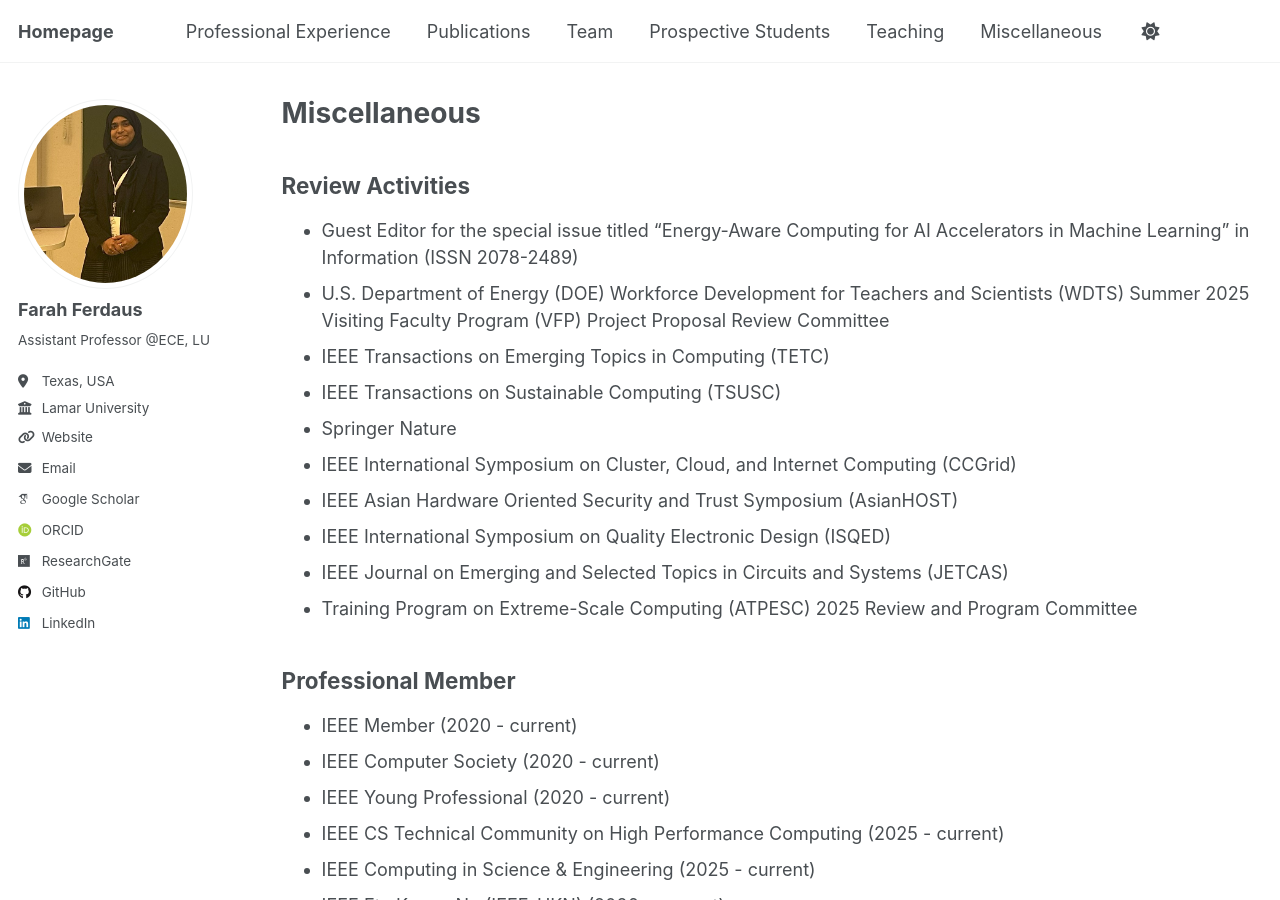
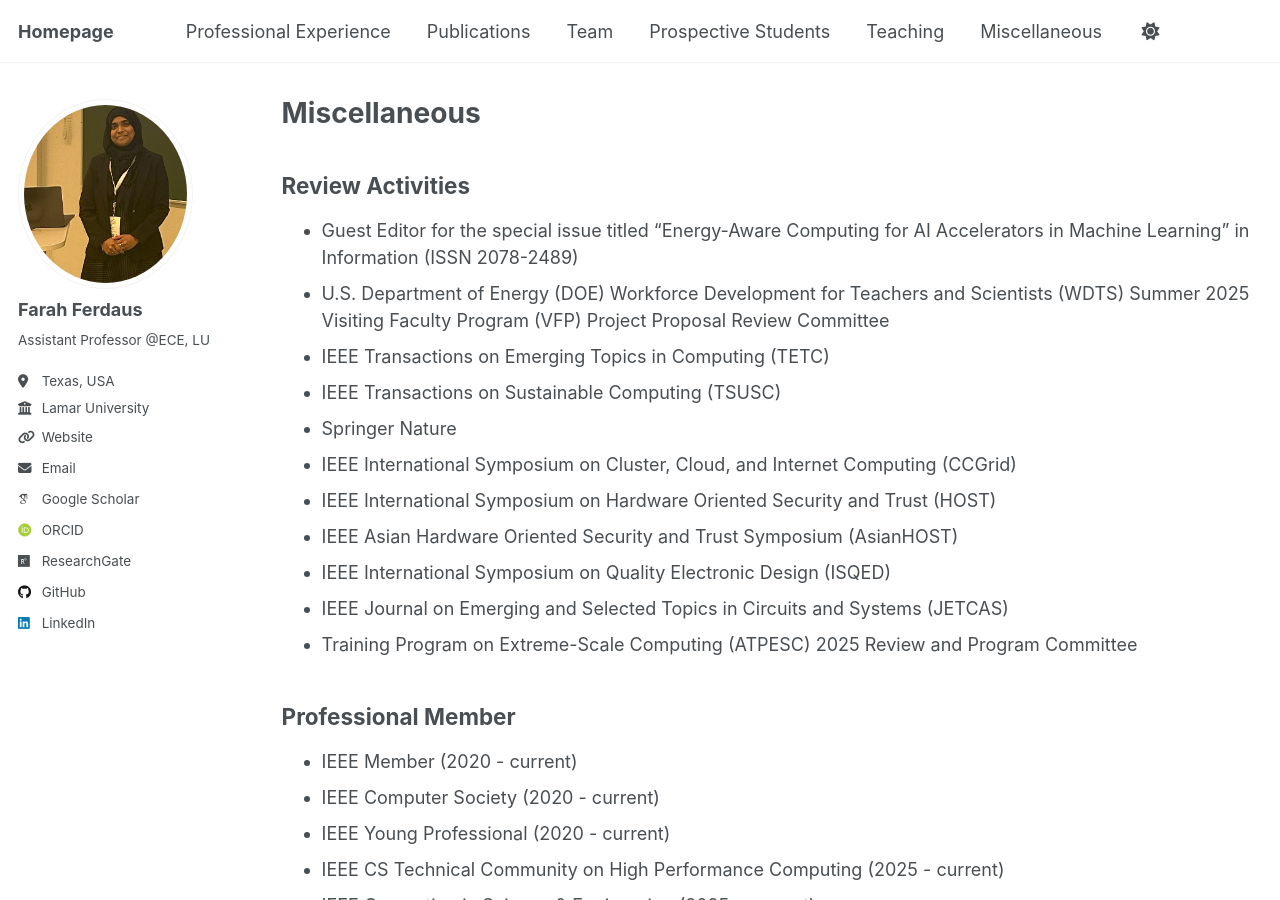
Before and after one commit to fferdaus/fferdaus.github.io, a Jekyll site: the page built from _pages/miscellaneous.md, in a window 1280 px wide and 900 px high. Built offline with Jekyll 4.4.1, drawn with Linux system fonts in a browser that asks for light colours; some web fonts are replaced.

Commit message:
Update miscellaneous.md

```diff
--- a/_pages/miscellaneous.md
+++ b/_pages/miscellaneous.md
@@ -16,6 +16,7 @@ redirect_from:
 - IEEE Transactions on Sustainable Computing (TSUSC)
 - Springer Nature
 - IEEE International Symposium on Cluster, Cloud, and Internet Computing (CCGrid)
+- IEEE International Symposium on Hardware Oriented Security and Trust (HOST)
 - IEEE Asian Hardware Oriented Security and Trust Symposium (AsianHOST)
 - IEEE International Symposium on Quality Electronic Design (ISQED)
 - IEEE Journal on Emerging and Selected Topics in Circuits and Systems (JETCAS)
```
